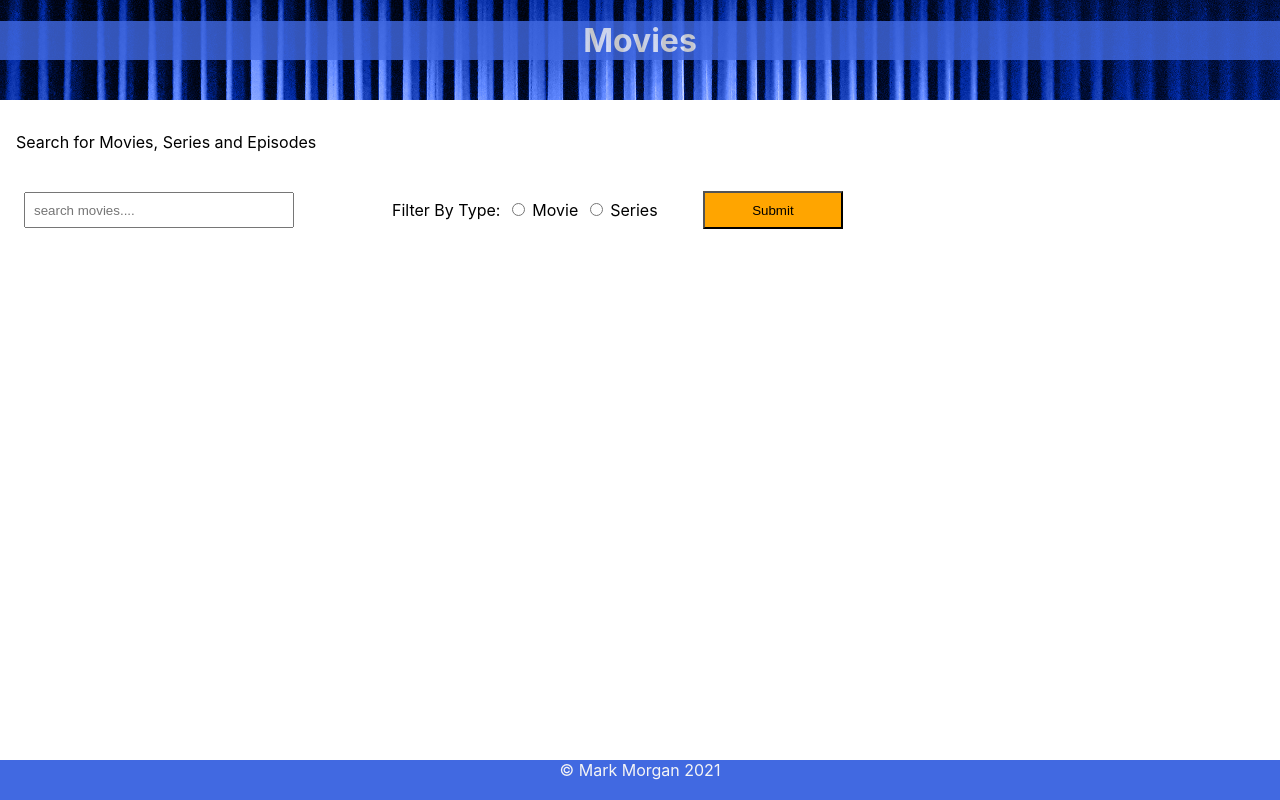
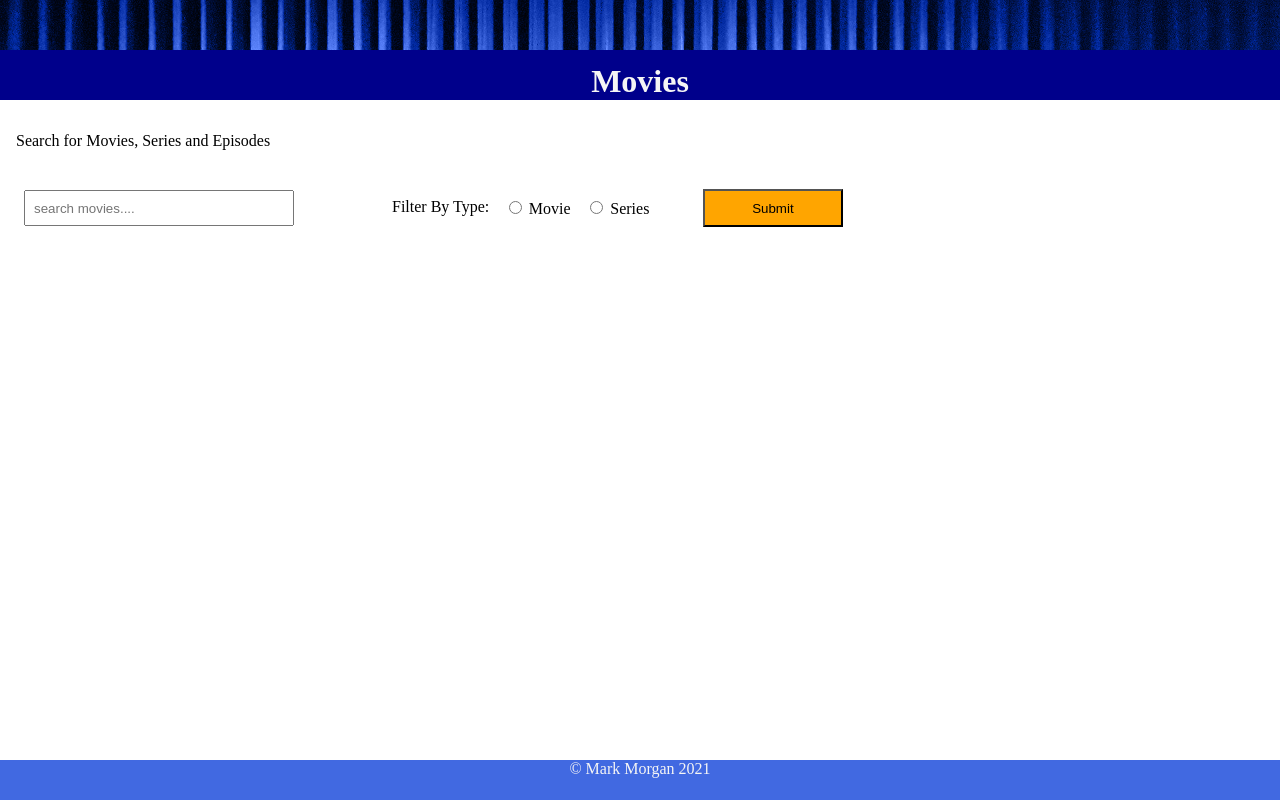
Before and after one commit to mogstuff/movies-react-project, a React (Create React App) app: page / in a window 1280 px wide. Built offline with nearby package versions, Linux system fonts and the light colour scheme.

Commit message:
refactor: css updated

```diff
--- a/src/App.css
+++ b/src/App.css
@@ -1,9 +1,13 @@
+@import url('https://fonts.googleapis.com/css2?family=Bodoni+Moda&display=swap');
+
+
 html{
 
 }
 
 body{
 
+    font-family: 'EB Garamond', serif;
 }
 
 .App{
@@ -40,11 +44,11 @@ header{
 }
 
 h1{
-   margin-bottom:0px;
-    color:whitesmoke;
-    background-color: royalblue;
-    opacity: 80%;
+   color:whitesmoke;
     text-align: center;
+   background-color: darkblue;
+   padding-top:0.4em;
+   margin-top:50px;
 }
 
 main{
@@ -186,7 +190,7 @@ width: 100vw;
 }
 
 
-@media (max-width: 360px) {
+@media (max-width: 768px) {
 
 
 #search-form-container{
@@ -274,3 +278,7 @@ width: 100vw;
     }
 
 }
+
+.white{
+    color:whitesmoke;
+}
```
